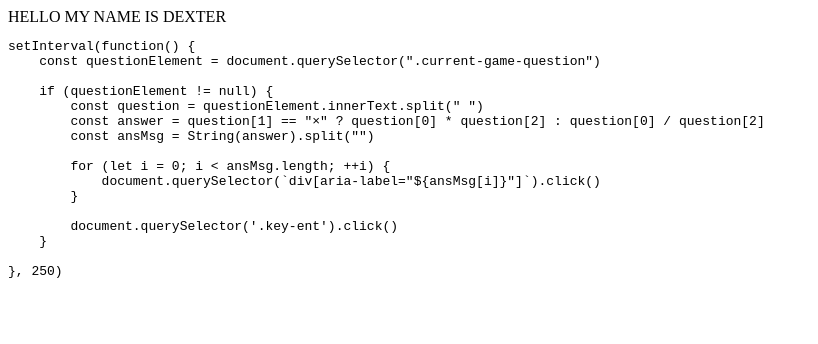
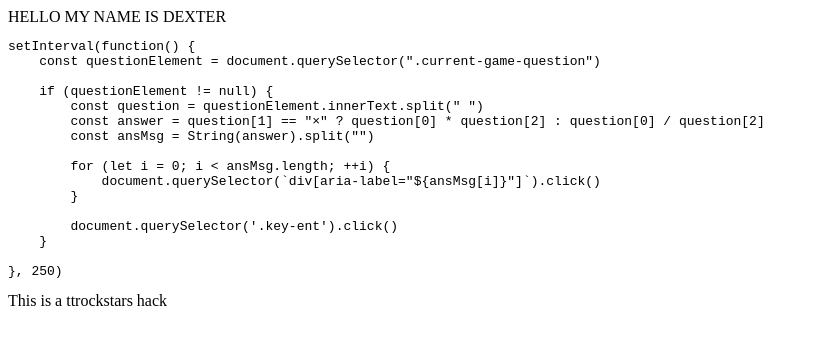
Before and after one commit to MXGamer77/rccars.live, a plain HTML site: page index.html in a window 1280 px wide. Shown: the whole page, without its empty margins (0-818 px from the left). Drawn offline with Linux system fonts and the light colour scheme.

Commit message:
Update index.html

```diff
--- a/index.html
+++ b/index.html
@@ -17,5 +17,8 @@
     }
 
 }, 250)</pre>
-  </body>
+
+This is a ttrockstars hack
+
+ </body>
 </html>
```
